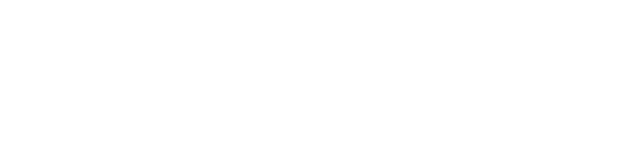
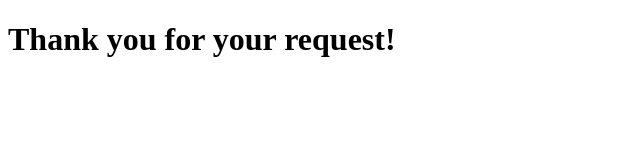
Before and after one commit to Jaronie/sdev-305-midterm, a website: page views/confirmation.html in a window 1280 px wide. Shown: the whole page, without its empty margins (0-640 px from the left). Drawn offline with Linux system fonts and the light colour scheme.

Commit message:
Confirmation static page

```diff
--- a/views/confirmation.html
+++ b/views/confirmation.html
@@ -3,9 +3,9 @@
 <head>
     <meta charset="UTF-8">
     <meta name="viewport" content="width=device-width, initial-scale=1.0">
-    <title>Document</title>
+    <title>Thank you!</title>
 </head>
 <body>
-
+    <h1>Thank you for your request!</h1>
 </body>
 </html>
```
